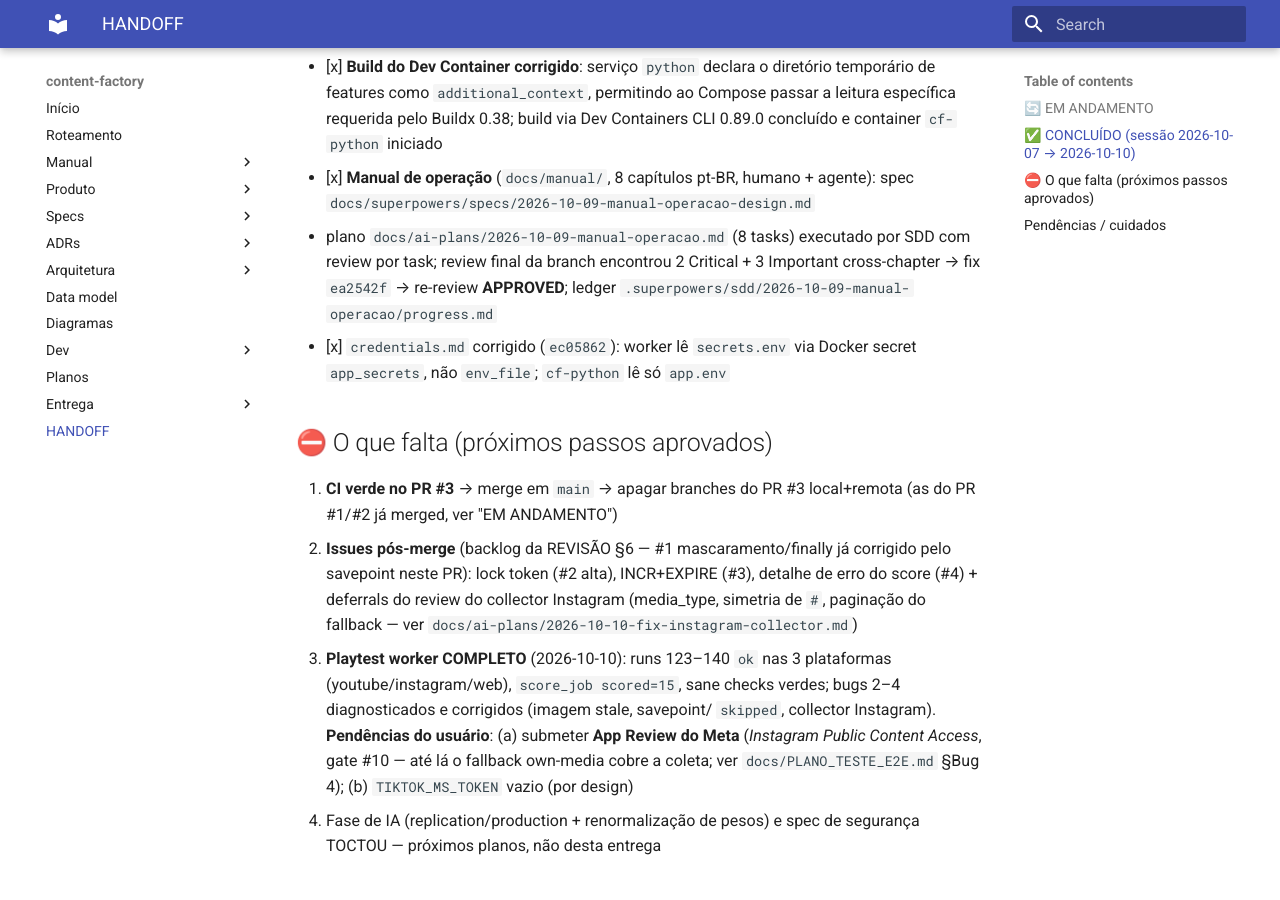
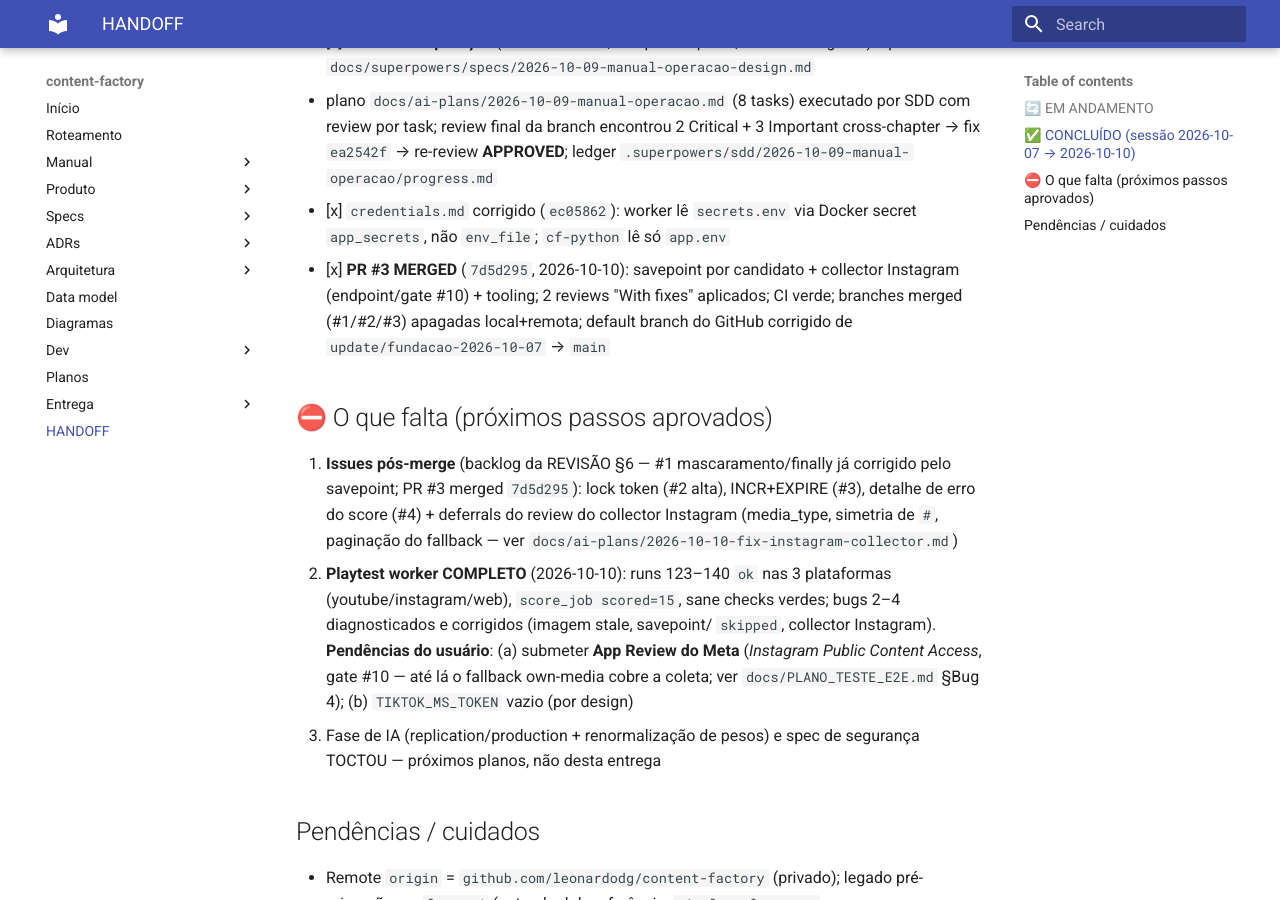
Before and after one commit to leonardodg/content-factory, an MkDocs documentation site: the page built from docs/HANDOFF.md, in a window 1280 px wide and 900 px high, scrolled down 1563 px. Built offline with MkDocs 1.6.1 and Material for MkDocs 9.7.7, drawn with Linux system fonts in a browser that asks for light colours; some of the changed text lies outside the part shown.

Commit message:
docs(handoff): PR #3 merged, branches apagadas, default branch = main
estado pos-merge: EM ANDAMENTO vazio; mecanismo de secrets do worker
corrigido em PLANO_TESTE_E2E (Docker secret app_secrets, nao env_file)

```diff
--- a/docs/HANDOFF.md
+++ b/docs/HANDOFF.md
@@ -5,15 +5,8 @@
 
 ## 🔄 EM ANDAMENTO
 
-- **PR #3** [`fix/collect-upsert-savepoint` → `main`](https://github.com/leonardodg/content-factory/pull/3):
-  playtest worker — savepoint por candidato (REVISÃO §6 #1, `21ad56b`) +
-  **fix do collector Instagram** (`fc320bf`/`cb50ff9`: endpoint
-  `ig_hashtag_search`/`top_media` + fallback own-media no gate #10, TDD) +
-  tooling; reviews "With fixes" aplicados nos dois deltas; gates verde;
-  aguarda CI/merge humano.
-- **Pós-merge de PRs já entregues**: apagar branches merged local + remota
-  (`update/fundacao-2026-10-07` do PR #1, `docs/manual-operacao` do PR #2 —
-  ambos MERGED).
+_(vazio — PRs #1, #2 e #3 merged; branches merged apagadas local+remota;
+default branch do repositório corrigido para `main` em 2026-10-10)_
 
 ## ✅ CONCLUÍDO (sessão 2026-10-07 → 2026-10-10)
 
@@ -73,24 +66,26 @@
   ledger `.superpowers/sdd/2026-10-09-manual-operacao/progress.md`
 - [x] `credentials.md` corrigido (`ec05862`): worker lê `secrets.env` via
   Docker secret `app_secrets`, não `env_file`; `cf-python` lê só `app.env`
+- [x] **PR #3 MERGED** (`7d5d295`, 2026-10-10): savepoint por candidato +
+  collector Instagram (endpoint/gate #10) + tooling; 2 reviews "With fixes"
+  aplicados; CI verde; branches merged (#1/#2/#3) apagadas local+remota;
+  default branch do GitHub corrigido de `update/fundacao-2026-10-07` → `main`
 
 ## ⛔ O que falta (próximos passos aprovados)
 
-1. **CI verde no PR #3** → merge em `main` → apagar branches do PR #3
-   local+remota (as do PR #1/#2 já merged, ver "EM ANDAMENTO")
-2. **Issues pós-merge** (backlog da REVISÃO §6 — #1 mascaramento/finally já
-   corrigido pelo savepoint neste PR): lock token (#2 alta), INCR+EXPIRE
-   (#3), detalhe de erro do score (#4) + deferrals do review do collector
-   Instagram (media_type, simetria de `#`, paginação do fallback — ver
-   `docs/ai-plans/2026-10-10-fix-instagram-collector.md`)
-3. **Playtest worker COMPLETO** (2026-10-10): runs 123–140 `ok` nas 3
+1. **Issues pós-merge** (backlog da REVISÃO §6 — #1 mascaramento/finally já
+   corrigido pelo savepoint; PR #3 merged `7d5d295`): lock token (#2 alta),
+   INCR+EXPIRE (#3), detalhe de erro do score (#4) + deferrals do review do
+   collector Instagram (media_type, simetria de `#`, paginação do fallback —
+   ver `docs/ai-plans/2026-10-10-fix-instagram-collector.md`)
+2. **Playtest worker COMPLETO** (2026-10-10): runs 123–140 `ok` nas 3
    plataformas (youtube/instagram/web), `score_job scored=15`, sane checks
    verdes; bugs 2–4 diagnosticados e corrigidos (imagem stale, savepoint/
    `skipped`, collector Instagram). **Pendências do usuário**:
    (a) submeter **App Review do Meta** (*Instagram Public Content Access*,
    gate #10 — até lá o fallback own-media cobre a coleta; ver
    `docs/PLANO_TESTE_E2E.md` §Bug 4); (b) `TIKTOK_MS_TOKEN` vazio (por design)
-4. Fase de IA (replication/production + renormalização de pesos) e spec de
+3. Fase de IA (replication/production + renormalização de pesos) e spec de
    segurança TOCTOU — próximos planos, não desta entrega
 
 ## Pendências / cuidados
```
Also changed, not shown: docs/PLANO_TESTE_E2E.md (+3 -2 lines).
